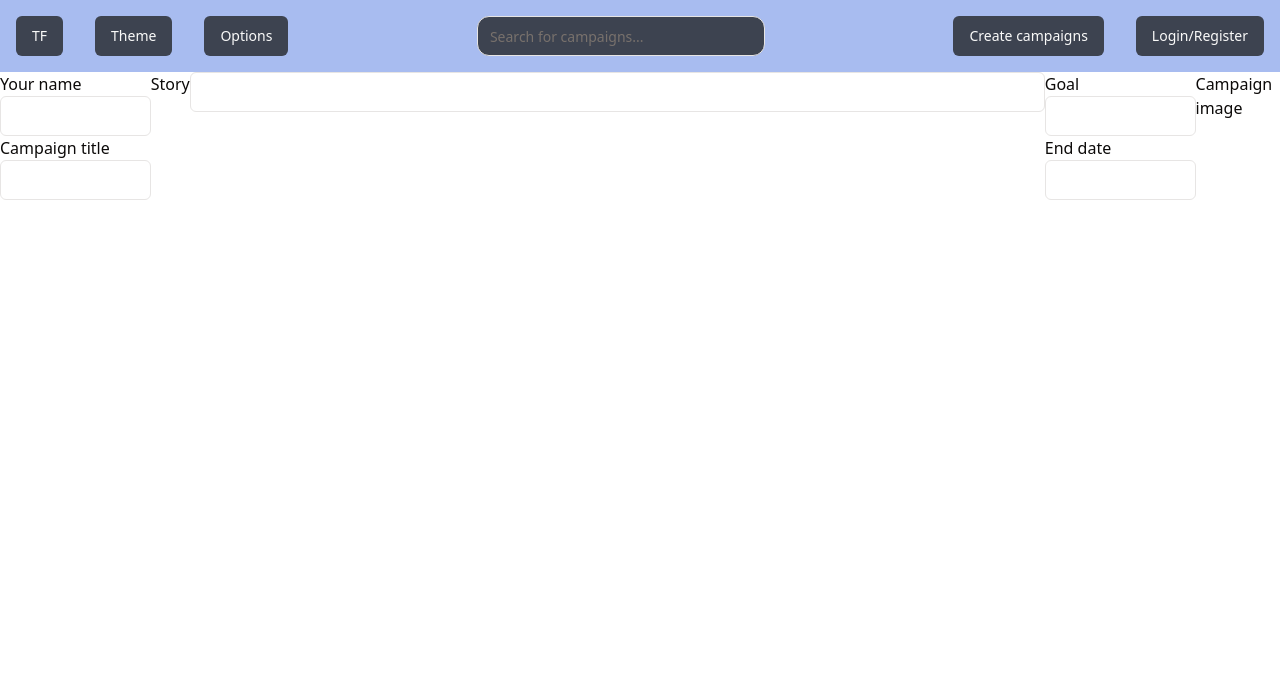
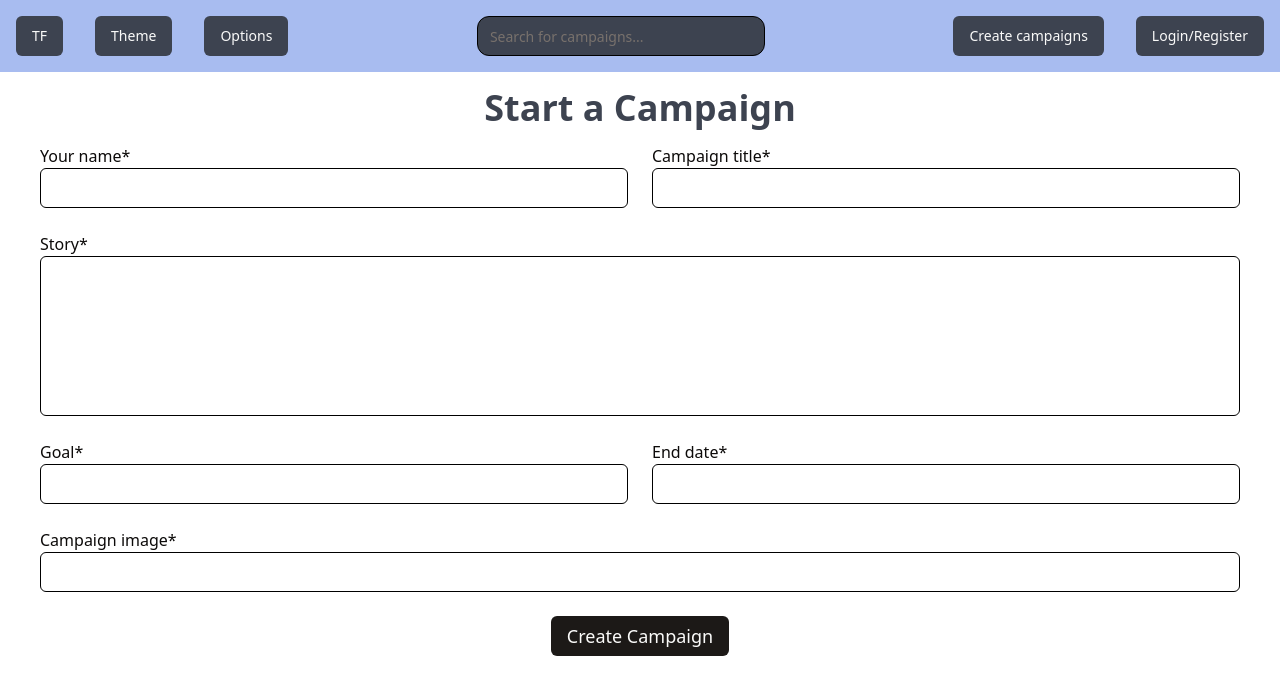
Before and after one commit to Alvinvarghese/trustfunds, a Next.js app: page /user/campaigns/create in a window 1280 px wide. Shown: the top 694 px of the page. Built offline with nearby package versions, Linux system fonts and the light colour scheme.

Commit message:
create campaign

```diff
--- a/src/app/user/campaigns/create/page.js
+++ b/src/app/user/campaigns/create/page.js
@@ -1,24 +1,42 @@
+import { Button } from "@/components/ui/button";
 import { Input } from "@/components/ui/input";
 import React from "react";
 
 const Page = () => {
   return (
-    <div className="flex h-screen">
-      <div>
-        <label>Your name</label>
-        <Input />
-        <label>Campaign title</label>
+    <div className="flex h-screen flex-col items-center px-10">
+      <h1 className=" mt-4 text-4xl font-bold text-darkgray">
+        Start a Campaign
+      </h1>
+      <div className="mb-6 mt-4 flex w-full">
+        <div className="mr-6 w-1/2">
+          <label>Your name*</label>
+          <Input />
+        </div>
+        <div className="w-1/2">
+          <label>Campaign title*</label>
+          <Input />
+        </div>
+      </div>
+      <div className="mb-6 w-full">
+        <label>Story*</label>
+        <Input className="h-40" />
+      </div>
+      <div className="mb-6 flex w-full">
+        <div className="mr-6 w-1/2 ">
+          <label>Goal*</label>
+          <Input />
+        </div>
+        <div className="w-1/2">
+          <label>End date*</label>
+          <Input />
+        </div>
+      </div>
+      <div className="mb-6 w-full">
+        <label>Campaign image*</label>
         <Input />
       </div>
-      <label>Story</label>
-      <Input />
-      <div>
-        <label>Goal</label>
-        <Input />
-        <label>End date</label>
-        <Input />
-      </div>
-      <label>Campaign image</label>
+      <Button className="text-lg">Create Campaign</Button>
     </div>
   );
 };
--- a/src/components/ui/input.jsx
+++ b/src/components/ui/input.jsx
@@ -7,7 +7,7 @@ const Input = React.forwardRef(({ className, type, ...props }, ref) => {
     <input
       type={type}
       className={cn(
-        "flex h-10 w-full rounded-md border border-input bg-background px-3 py-2 text-sm ring-offset-background file:border-0 file:bg-transparent file:text-sm file:font-medium placeholder:text-muted-foreground focus-visible:outline-none focus-visible:ring-2 focus-visible:ring-ring focus-visible:ring-offset-2 disabled:cursor-not-allowed disabled:opacity-50",
+        "flex h-10 w-full rounded-md border border-black bg-background px-3 py-2 text-sm ring-offset-background file:border-0 file:bg-transparent file:text-sm file:font-medium placeholder:text-muted-foreground focus-visible:outline-none focus-visible:ring-2 focus-visible:ring-ring focus-visible:ring-offset-2 disabled:cursor-not-allowed disabled:opacity-50",
         className
       )}
       ref={ref}
```
